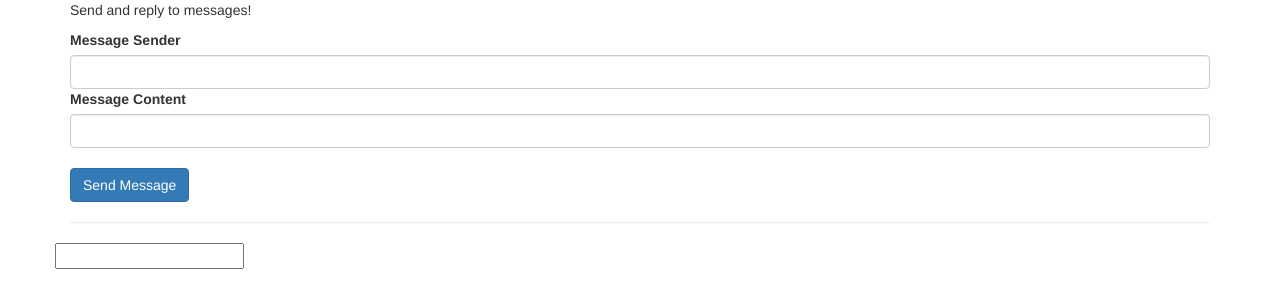
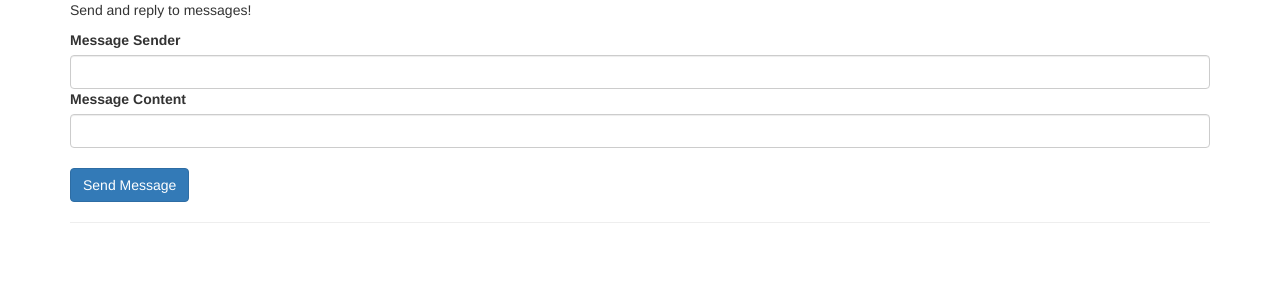
Before and after one commit to XccelerateOrg/Angular-Messenger, an Angular app: page / in a window 1280 px wide. Shown: the top 308 px of the page. Built offline with nearby package versions, Linux system fonts and the light colour scheme.

Commit message:
'removed search input'

```diff
--- a/src/app/app.component.html
+++ b/src/app/app.component.html
@@ -4,7 +4,6 @@
     ></app-cockpit>
   <hr>
   <div class="row">
-    <input type="text" [(ngModel)]="term" />
     <div class="col-xs-12">
         <app-message
         *ngFor="let message of messages"
```
